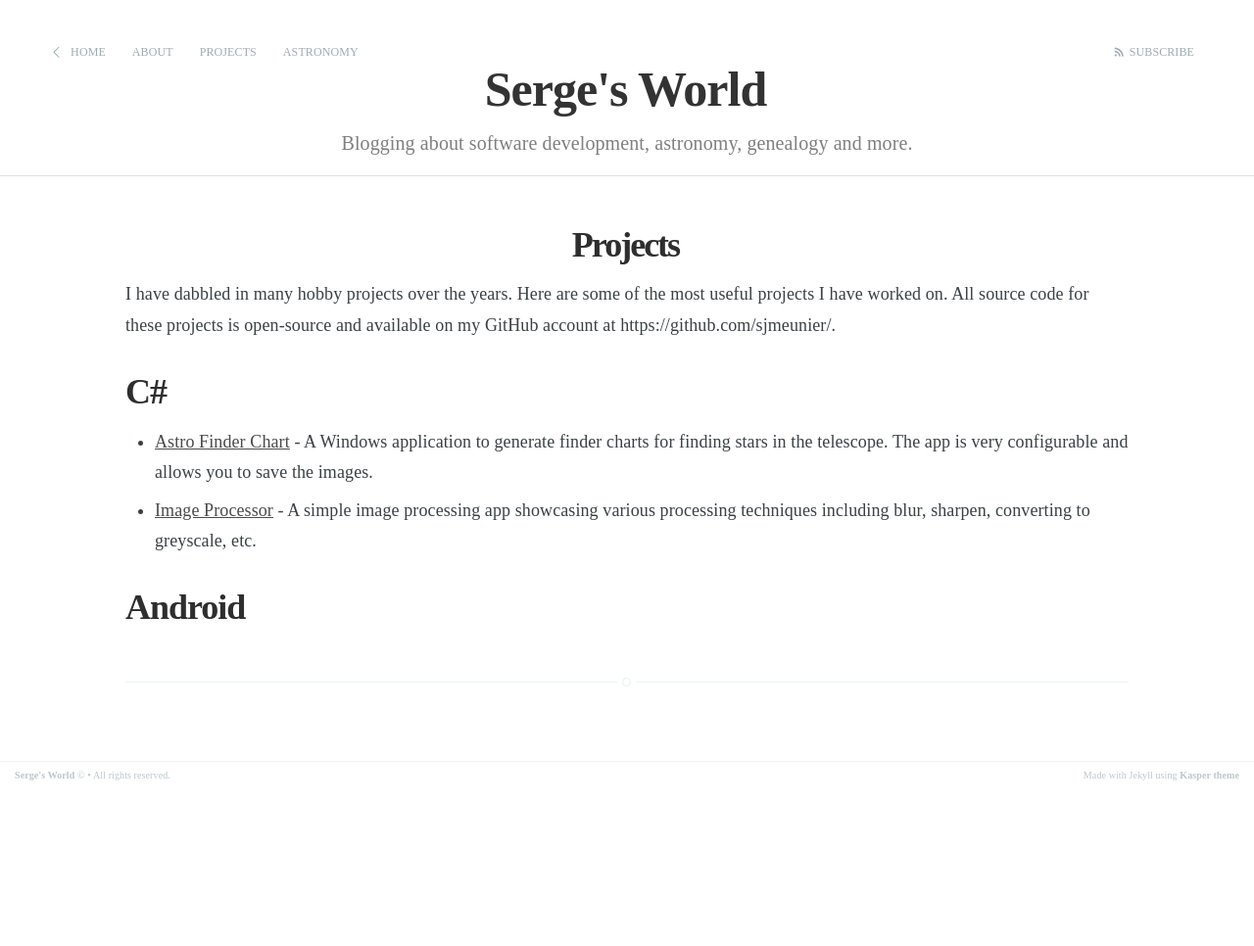
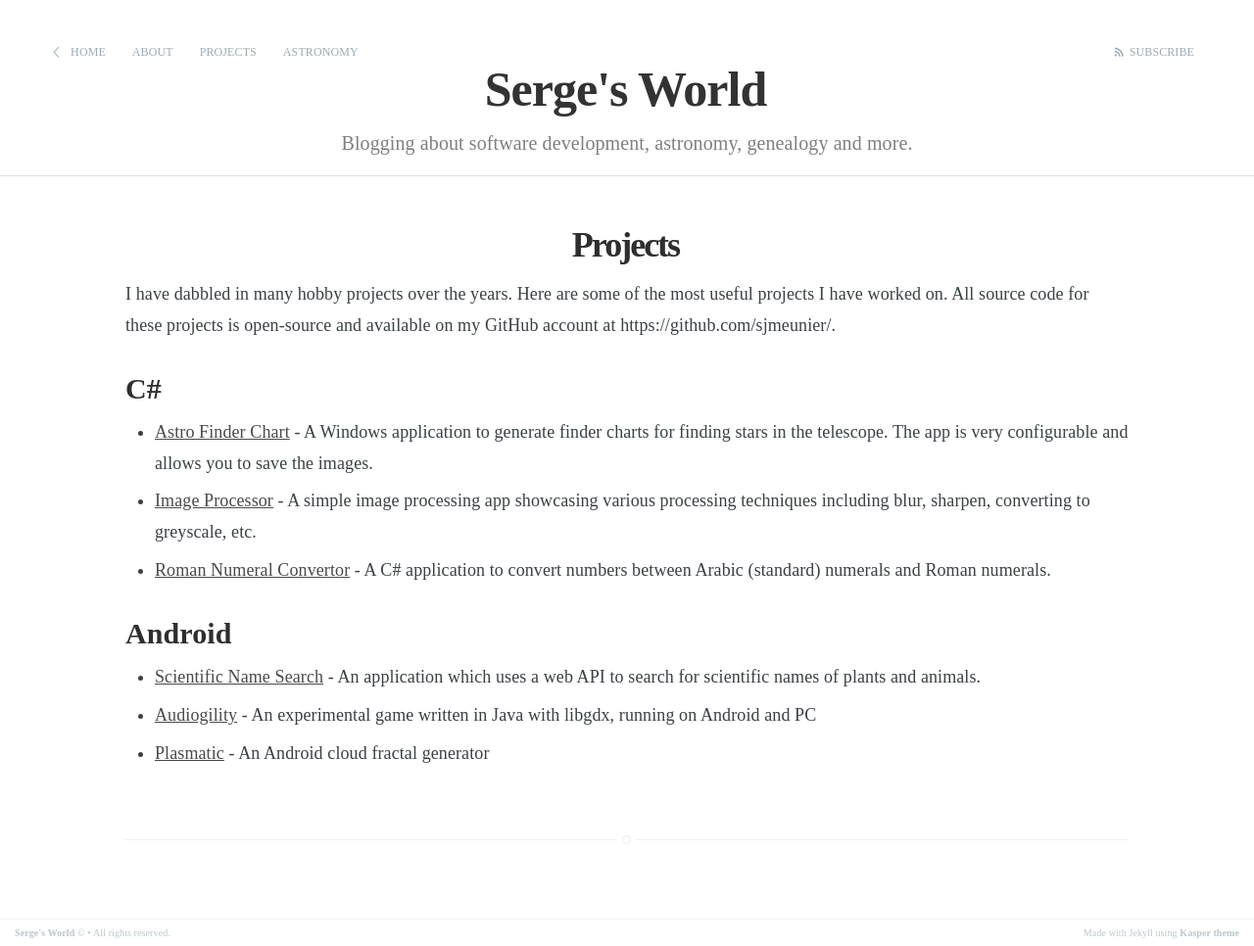
Before and after one commit to sjmeunier/sjmeunier.github.io, a Jekyll site: the page built from projects.md, in a window 1280 px wide. Shown: the whole page at 98% size. Built offline with Jekyll 4.4.1, drawn with Linux system fonts in a browser that asks for light colours; some web fonts are replaced; before the commit the page ends 900 px from its top, so only the background shows below that.

Commit message:
Updated projects

```diff
--- a/projects.md
+++ b/projects.md
@@ -5,8 +5,12 @@ title: Projects
 
 I have dabbled in many hobby projects over the years. Here are some of the most useful projects I have worked on. All source code for these projects is open-source and available on my GitHub account at https://github.com/sjmeunier/.
 
-## C&#35;
+### C&#35;
 * [Astro Finder Chart](https://github.com/sjmeunier/astro-finder-chart) - A Windows application to generate finder charts for finding stars in the telescope. The app is very configurable and allows you to save the images.
 * [Image Processor](https://github.com/sjmeunier/image-processor) - A simple image processing app showcasing various processing techniques including blur, sharpen, converting to greyscale, etc.
+* [Roman Numeral Convertor](https://github.com/sjmeunier/roman-numeral-convertor) - A C# application to convert numbers between Arabic (standard) numerals and Roman numerals.
 
-## Android
+### Android
+* [Scientific Name Search](https://github.com/sjmeunier/scientific-name-search) - An application which uses a web API to search for scientific names of plants and animals.
+* [Audiogility](https://github.com/sjmeunier/audiogility) - An experimental game written in Java with libgdx, running on Android and PC
+* [Plasmatic](https://github.com/sjmeunier/plasmatic) - An Android cloud fractal generator
```
